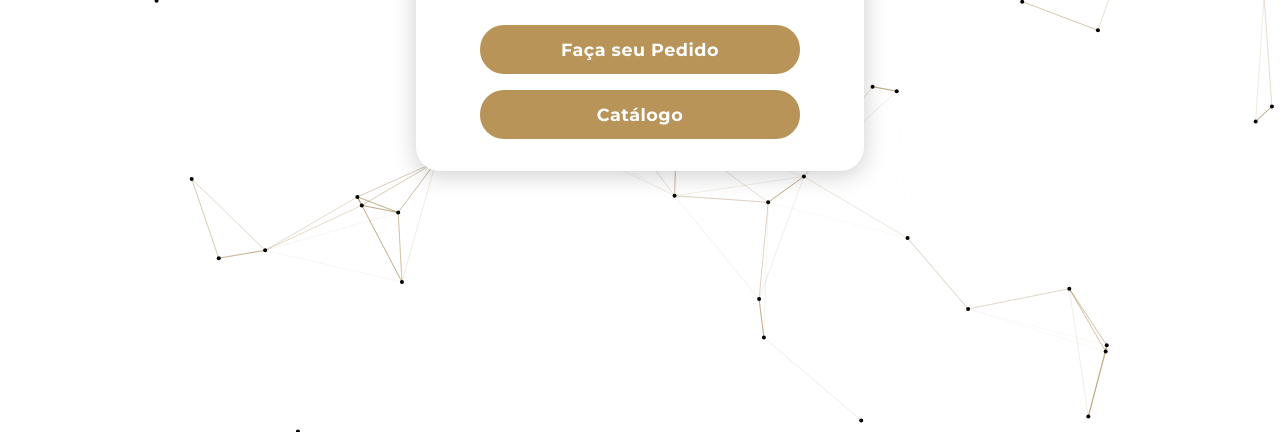
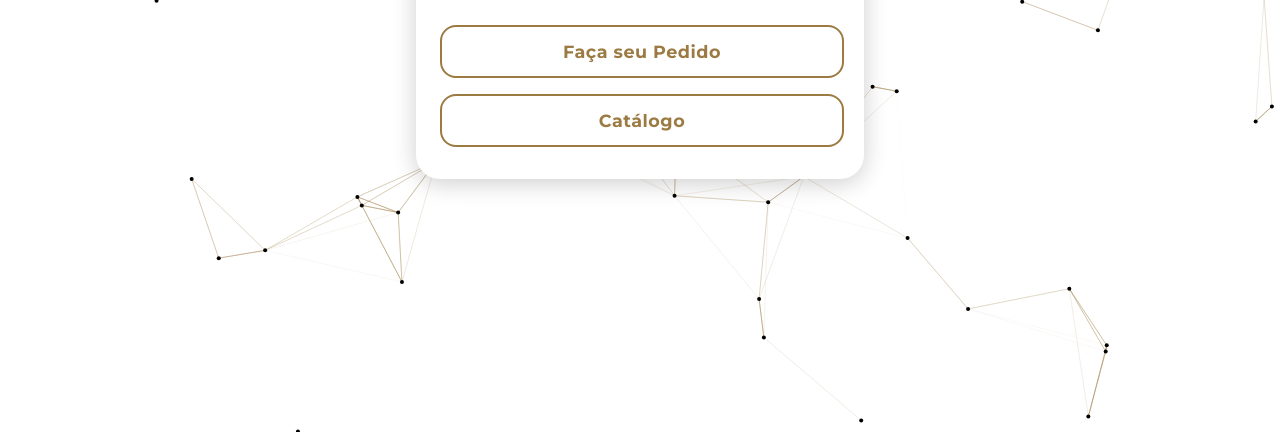
Before and after one commit to Adenilson-Silva-Dev/catalagoLoja, a plain HTML site: page index.html in a window 1280 px wide. Shown: the part 368-800 px from the top of the page. Drawn offline with nearby package versions, Linux system fonts and the light colour scheme.

Commit message:
Remoção efeito gradiente

```diff
--- a/css/styles.css
+++ b/css/styles.css
@@ -74,44 +74,26 @@ background-color:transparent;
   display: flex;
   flex-direction: column;
   gap: 16px;
-  align-items: center;
-  justify-content: center;
 }
 
 .btn {
   display: block;
-  width: 80%;
+  width: 100%;
   padding: 14px 0;
-  background: #9C7B43;
-  color: #fff;
-  border: none;
-  border-radius: 24px;
+  background: #ffffff;
+  color: #9C7B43;
+  border: 2px solid #9C7B43;
+  border-radius: 16px;
   font-size: 1.1rem;
   font-weight: 700;
   text-decoration: none;
   transition: background 0.2s, color 0.2s;
   letter-spacing: 0.5px;
   cursor: pointer;
-  animation: btnGradient 5s ease-in-out infinite;
-}
-
-@keyframes btnGradient {
-  0% {
-    background-color: #B89459;
-  }
-  33% {
-    background-color: #9C7B43;
-  }
-  66% {
-    background-color: #80623A;
-  }
-  100% {
-    background-color: #B89459;
-  }
 }
 
 .btn:hover {
-  filter: brightness(1.1);
+  background: #9C7B43;
   color: #fff;
 }
 
```
